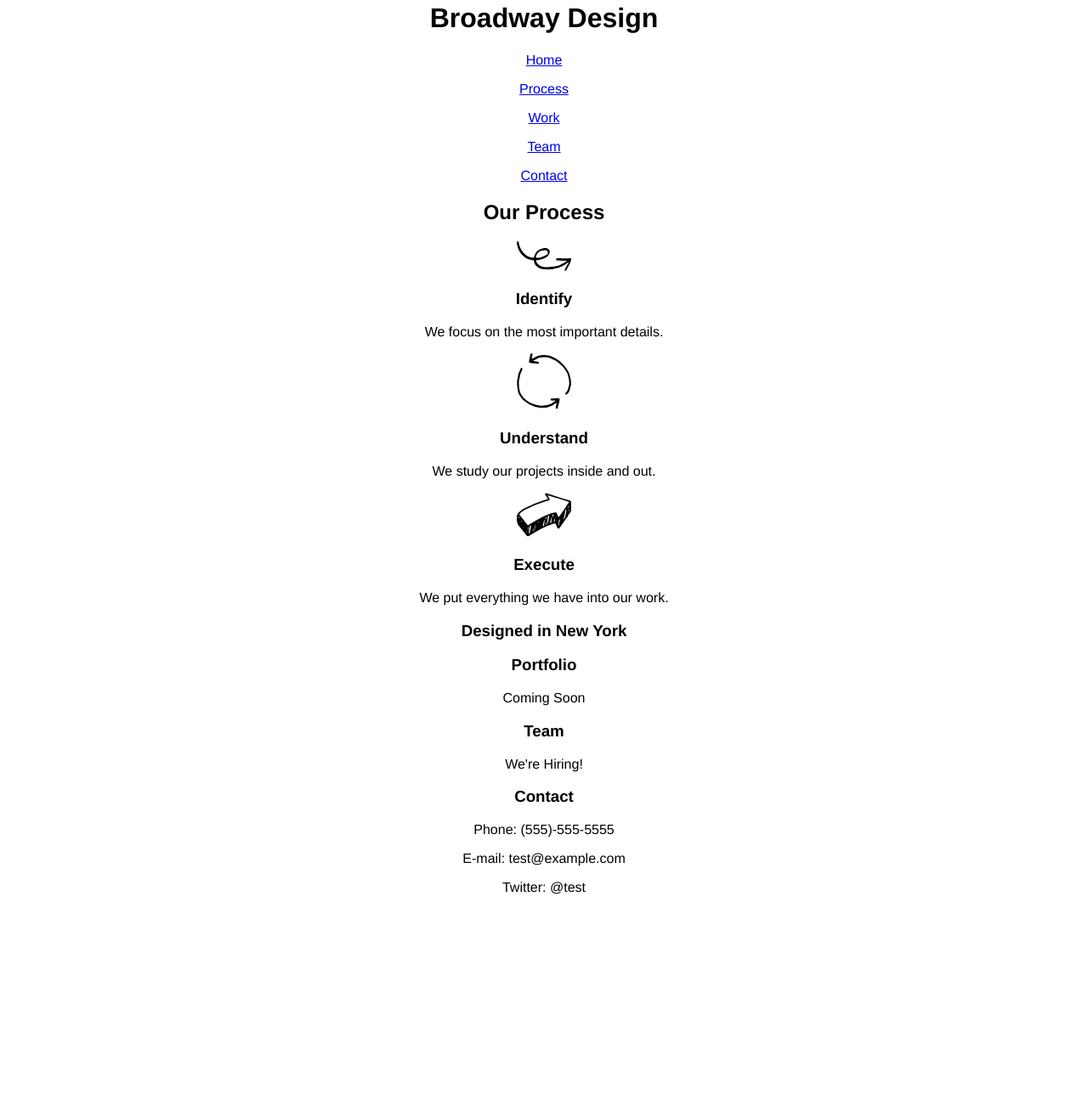
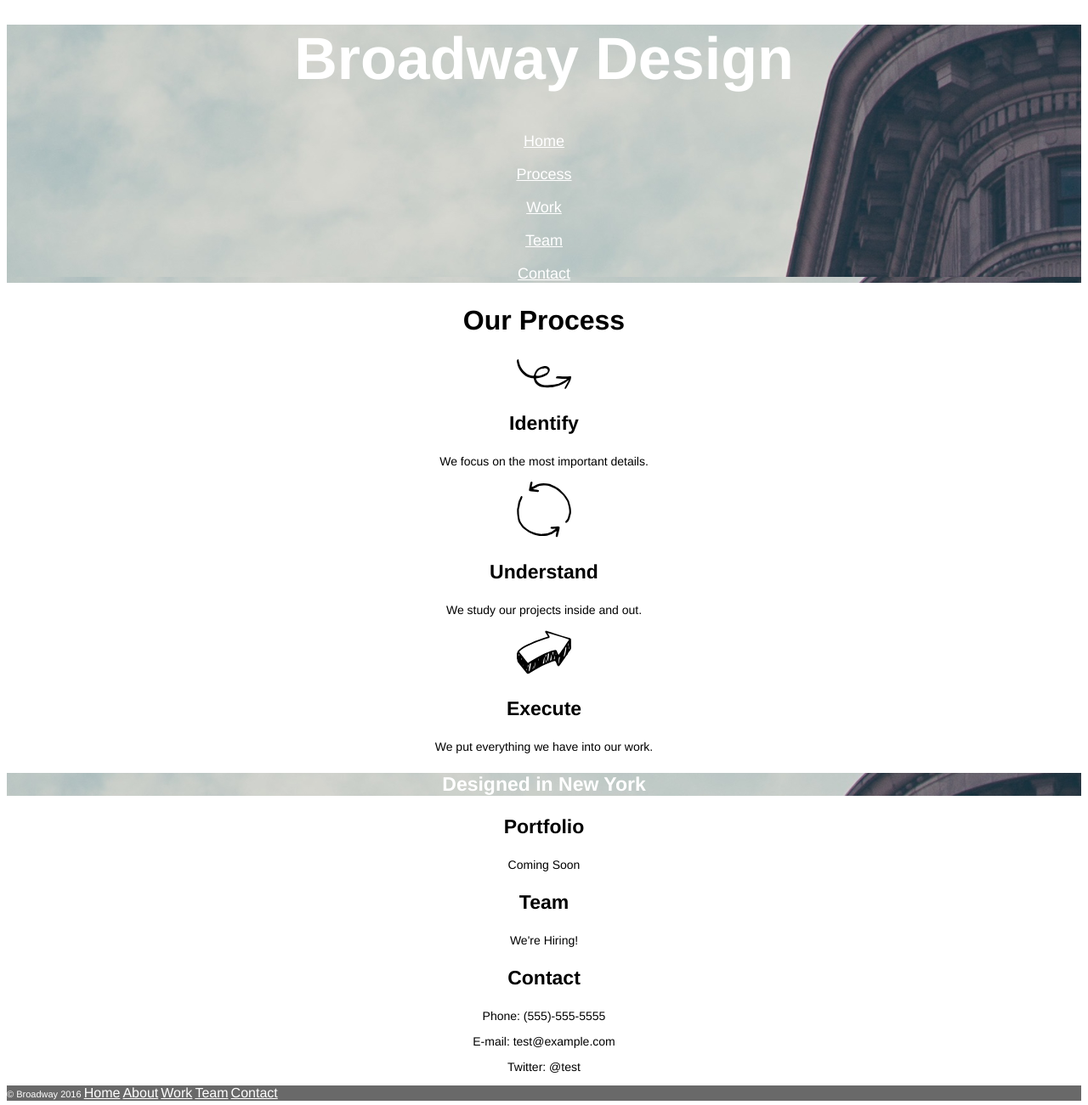
Before and after one commit to Andy-the-Bee/broadway, a plain HTML site: page index.html in a window 1280 px wide. Shown: the part 18-1319 px from the top of the page at 85% size. Before the commit the page ends 1088 px from the top, so only its background shows below. Drawn offline with Linux system fonts and the light colour scheme.

Commit message:
final HTML & CSS

```diff
--- a/index.html
+++ b/index.html
@@ -6,6 +6,8 @@
 	 	<link rel="stylesheet" type="text/css" href="./resources/css/style.css">
 	</head>
 	<body>
+
+		<div class="header">
 			<h1>Broadway Design</h1>
 
 			<p><a href="#">Home</a></p>
@@ -13,36 +15,39 @@
 			<p><a href="#">Work</a></p>
 			<p><a href="#">Team</a></p>
 			<p><a href="#">Contact</a></p>
+		</div>
 
 		<h2>Our Process</h2>
 		<p><img src="./resources/img/identify.svg"></p>
 		<h3>Identify</h3>
-		<p>We focus on the most important details.</p>
+		<p class="blurb">We focus on the most important details.</p>
 
 		<p><img src="./resources/img/understand.svg"></p>
 		<h3>Understand</h3>
-		<p>We study our projects inside and out.</p>
+		<p class="blurb">We study our projects inside and out.</p>
 
 		<p><img src="./resources/img/execute.svg"></p>
 		<h3>Execute</h3>
-		<p>We put everything we have into our work.</p>
+		<p class="blurb">We put everything we have into our work.</p>
 
+		<div class="midhead">
 			<h3>Designed in New York</h3>
+		</div>
 
 		<h3>Portfolio</h3>
-		<p>Coming Soon</p>
+		<p class="blurb">Coming Soon</p>
 
 		<h3>Team</h3>
-		<p>We're Hiring!</p>
+		<p class="blurb">We're Hiring!</p>
 
 		<h3>Contact</h3>
-		<p>Phone: (555)-555-5555</p>
-		<p>E-mail: test@example.com</p>
-		<p>Twitter: @test</p>
+		<p class="blurb">Phone: (555)-555-5555</p>
+		<p class="blurb">E-mail: test@example.com</p>
+		<p class="blurb">Twitter: @test</p>
 
-
-
-
+		<div class="footer">
+			<span>&copy; Broadway 2016&nbsp;<a href="#">Home</a>&nbsp;<a href="#">About</a>&nbsp;<a href="#">Work</a>&nbsp;<a href="#">Team</a>&nbsp;<a href="#">Contact </a></span>
+		</div>
 
 	</body>
 </html>
--- a/resources/css/style.css
+++ b/resources/css/style.css
@@ -3,6 +3,51 @@ body {
 	text-align: center;
 }
 
+.header {
+	background-image: url("../img/the-flatiron-building.png");
+	font-size: 18px;
+	color: white;
+}
+
 h1 {
+	font-size: 70px;
+	font-weight: bold;
+	color: white;
+}
 
+h2 {
+	font-size: 32px;
+	font-weight: bold;
 }
+
+h3 {
+	font-size: 23px;
+	font-weight: bold;
+}
+
+.blurb {
+	font-size: 14px;
+}
+
+.midhead {
+	background-image: url("../img/the-flatiron-building.png");
+	color: white;
+}
+
+.footer {
+	background-color: dimgray;
+	text-align: left;
+	color: white;
+}
+
+span {
+	font-size: 11px;
+}
+
+span a {
+	font-size: 16px;
+}
+
+a, a:visited, a:hover, a:active {
+  color: inherit;
+}
```
Lines whose indentation alone changed are shown as unchanged.
